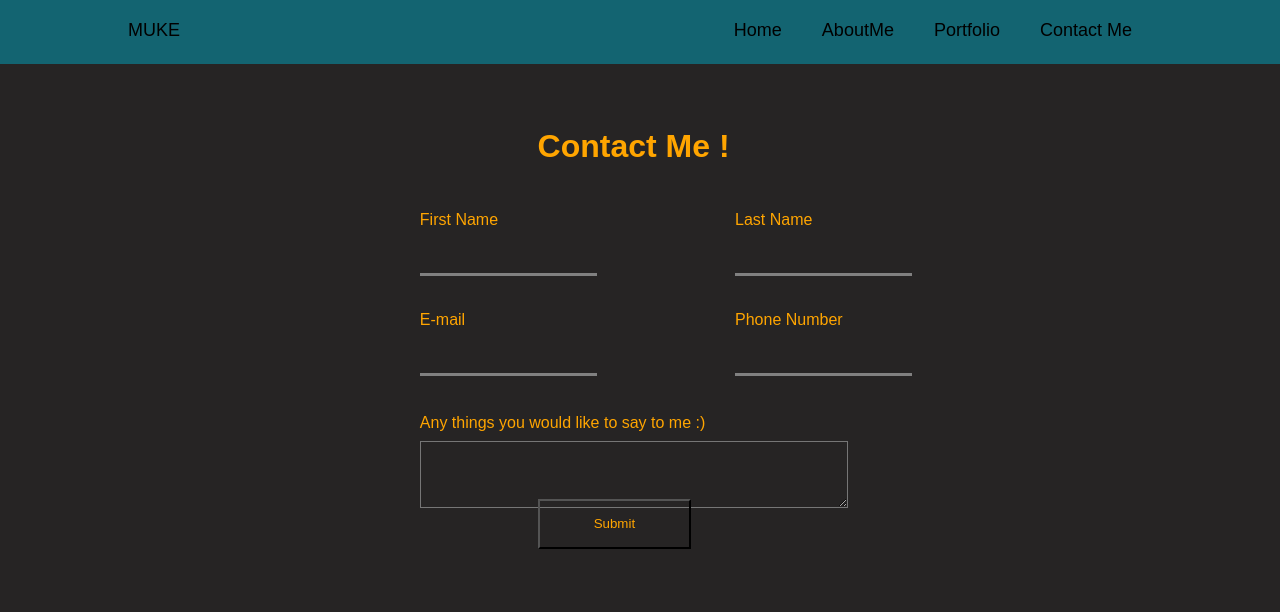
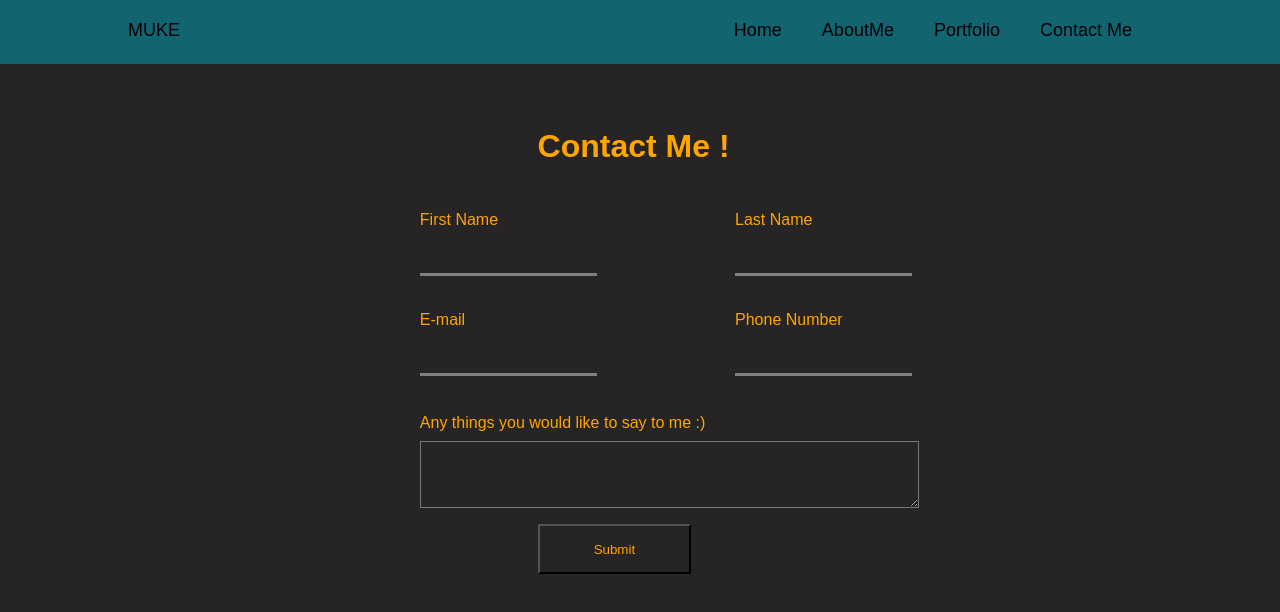
Before and after one commit to Rrzk23/WilsonZhu-sPortfolio, a React (Create React App) app: page /#/Contact in a window 1280 px wide. Shown: the top 612 px of the page. Built offline with nearby package versions, Linux system fonts and the light colour scheme.

Commit message:
adjusting the display style in contact us

```diff
--- a/src/Components/ContactUsForm.css
+++ b/src/Components/ContactUsForm.css
@@ -29,6 +29,7 @@
 }
 .submitButton{
     background-color: transparent;
+    margin-top: 5%;
     height: 50px;
     width: 30%;
     margin-left: 30%;
--- a/src/Components/TextBox.css
+++ b/src/Components/TextBox.css
@@ -22,6 +22,6 @@
     height: 50%;
 }
 .form-row textarea {
-    width: 150%;
+    width: 175%;
     height: 100%;
 }
```
